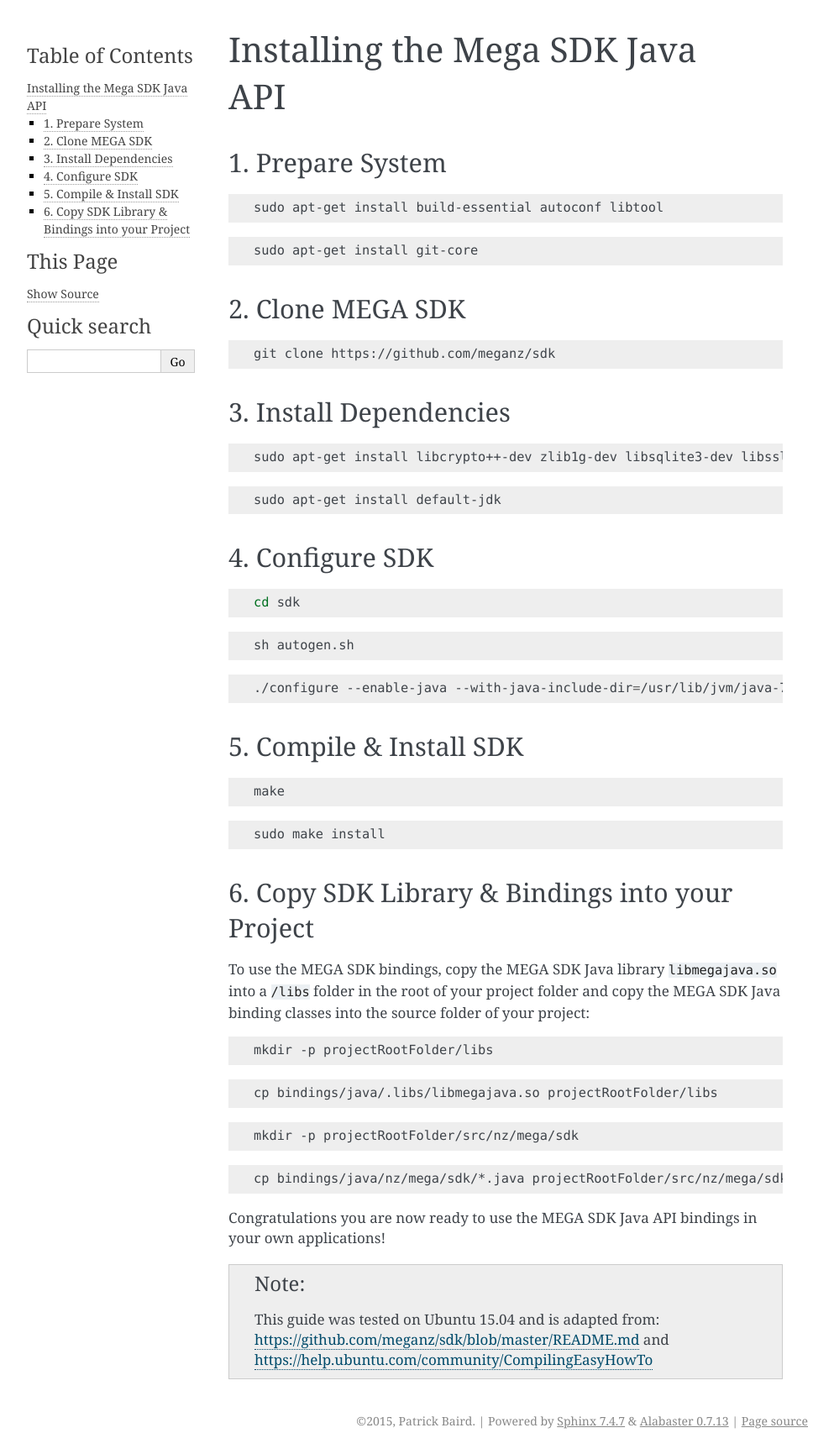
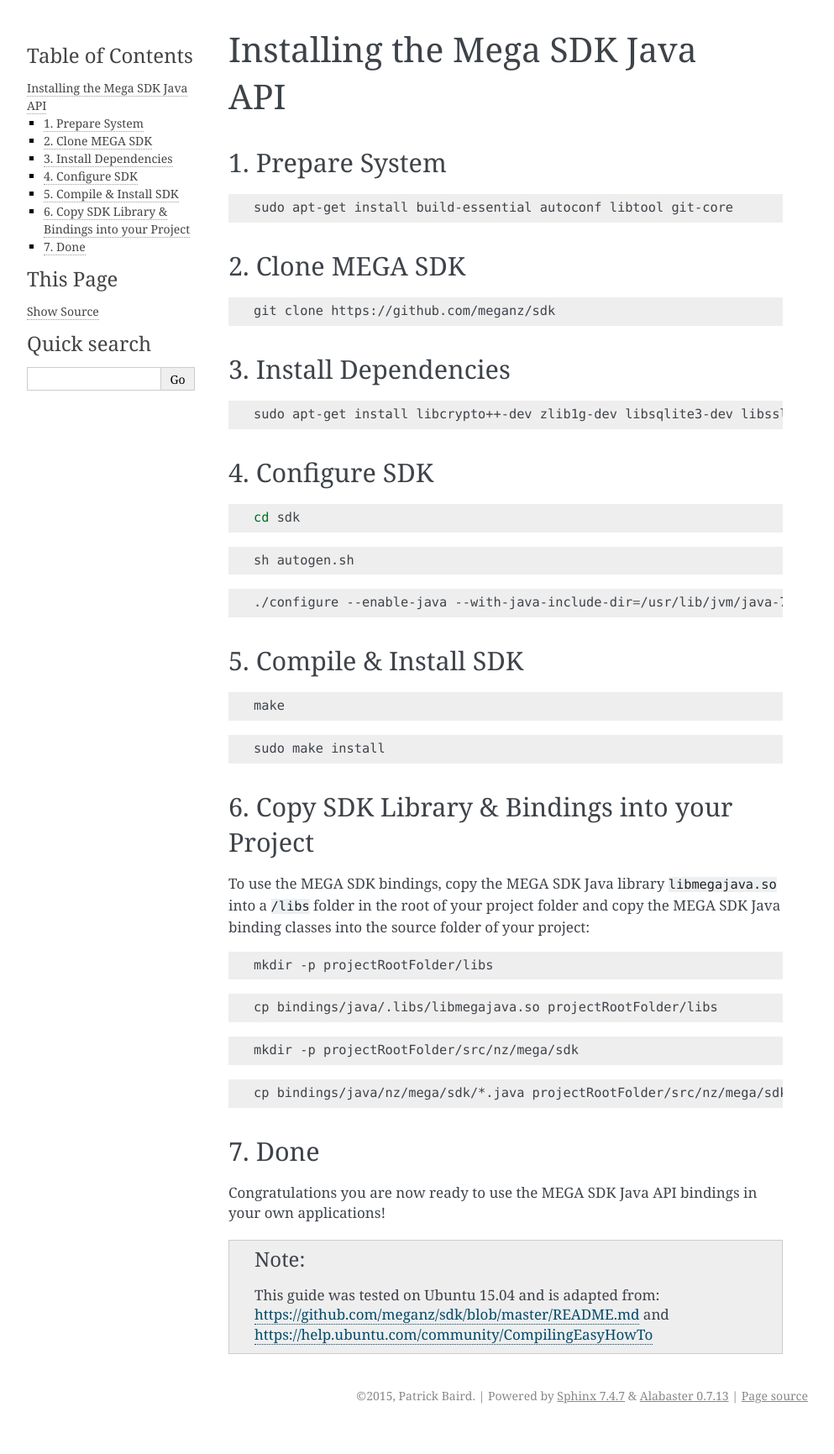
Before and after one commit to meganz/sdk, a Sphinx documentation site: the page built from bindings/doc/java/sphinx/source/installsdk.rst, in a window 1280 px wide. Shown: the whole page at 84% size, without its empty margins (148-1141 px from the left). Built offline with Sphinx 7.4.7, drawn with Linux system fonts in a browser that asks for light colours; pages that are not in the unit, such as notebooks, are missing from menus; after the commit the page ends 1701 px from its top, so only the background shows below that.

Commit message:
Improvements to installsdk.rst

```diff
--- a/bindings/doc/java/sphinx/source/installsdk.rst
+++ b/bindings/doc/java/sphinx/source/installsdk.rst
@@ -8,12 +8,7 @@
 
 .. code:: bash
 
-    sudo apt-get install build-essential autoconf libtool
-
-
-.. code:: bash
-
-    sudo apt-get install git-core
+    sudo apt-get install build-essential autoconf libtool git-core
 
 -------------------------
 2. Clone MEGA SDK
@@ -29,11 +24,7 @@
 
 .. code:: bash
 
-    sudo apt-get install libcrypto++-dev zlib1g-dev libsqlite3-dev libssl-dev libc-ares-dev libcurl4-openssl-dev libfreeimage-dev libreaadline6-dev swig2.0
-
-.. code:: bash
-
-    sudo apt-get install default-jdk
+    sudo apt-get install libcrypto++-dev zlib1g-dev libsqlite3-dev libssl-dev libc-ares-dev libcurl4-openssl-dev libfreeimage-dev libreaadline6-dev swig2.0 default-jdk
 
 ----------------------
 4. Configure SDK
@@ -85,7 +76,11 @@
 
     cp bindings/java/nz/mega/sdk/*.java projectRootFolder/src/nz/mega/sdk
 
+-------------------------------------------------
+7. Done
+-------------------------------------------------
+
 Congratulations you are now ready to use the MEGA SDK Java API bindings in your own applications!
 
 .. NOTE::
-    This guide was tested on Ubuntu 15.04 and is adapted from: https://github.com/meganz/sdk/blob/master/README.md and https://help.ubuntu.com/community/CompilingEasyHowTo
+    This guide was tested on Ubuntu 15.04 and is adapted from:      https://github.com/meganz/sdk/blob/master/README.md and     https://help.ubuntu.com/community/CompilingEasyHowTo
```
